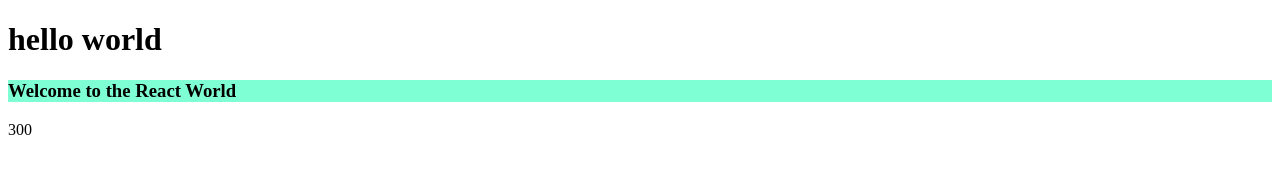
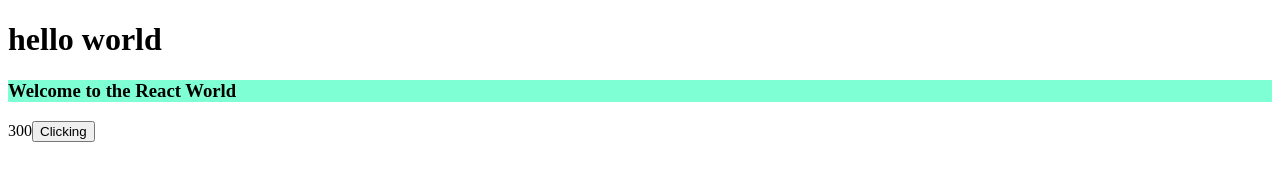
Before and after one commit to ElangovanPro/React, a React (Vite) app: page / in a window 1280 px wide. Shown: the top 192 px of the page. Built offline with nearby package versions, Linux system fonts and the light colour scheme.

Commit message:
react 1.4

```diff
--- a/App.js
+++ b/App.js
@@ -1,12 +1,19 @@
+
 import React from "react";
 import ReactDOM from "react-dom/client";
 
+
+// const headingReactWay=React.createElement("h1",{id:"parent"},"Hello from react element way");
 const heading=(
-<div>
-<h1>hello world</h1>
+<div id="parent">
+<h1 id="text">hello world</h1>
 <h3>Welcome to the React World</h3>
 {100+200}
+<button onClick={()=>document.getElementById("text").innerHTML="Hello react"}>Clicking</button>
 </div>);
+
+
 const root=ReactDOM.createRoot(document.getElementById("root"));
 root.render(heading);//its converts the js object or react element to the html format which browser understands(browser doesn't understand react direclty)
 console.log(heading);//object
+// console.log(headingReactWay);//object
```
Also changed, not shown: React 1.4.txt (added).
